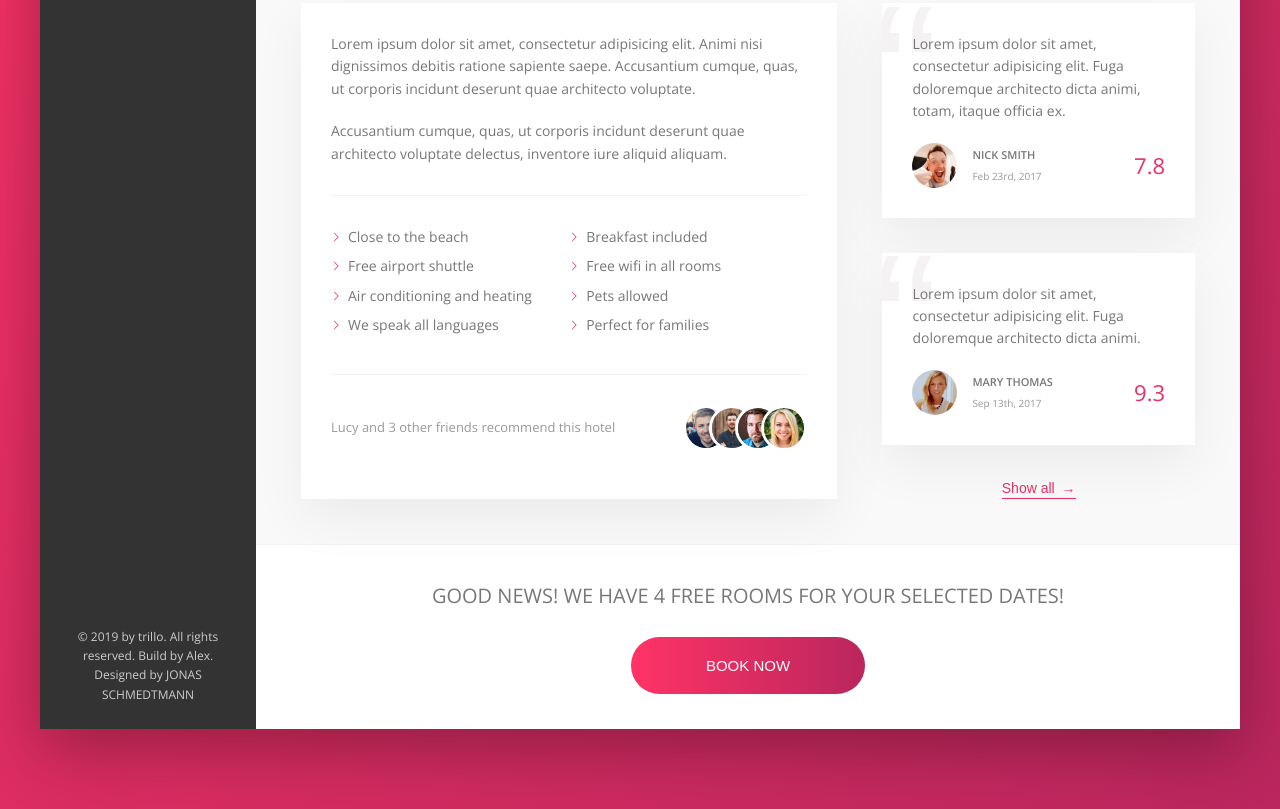
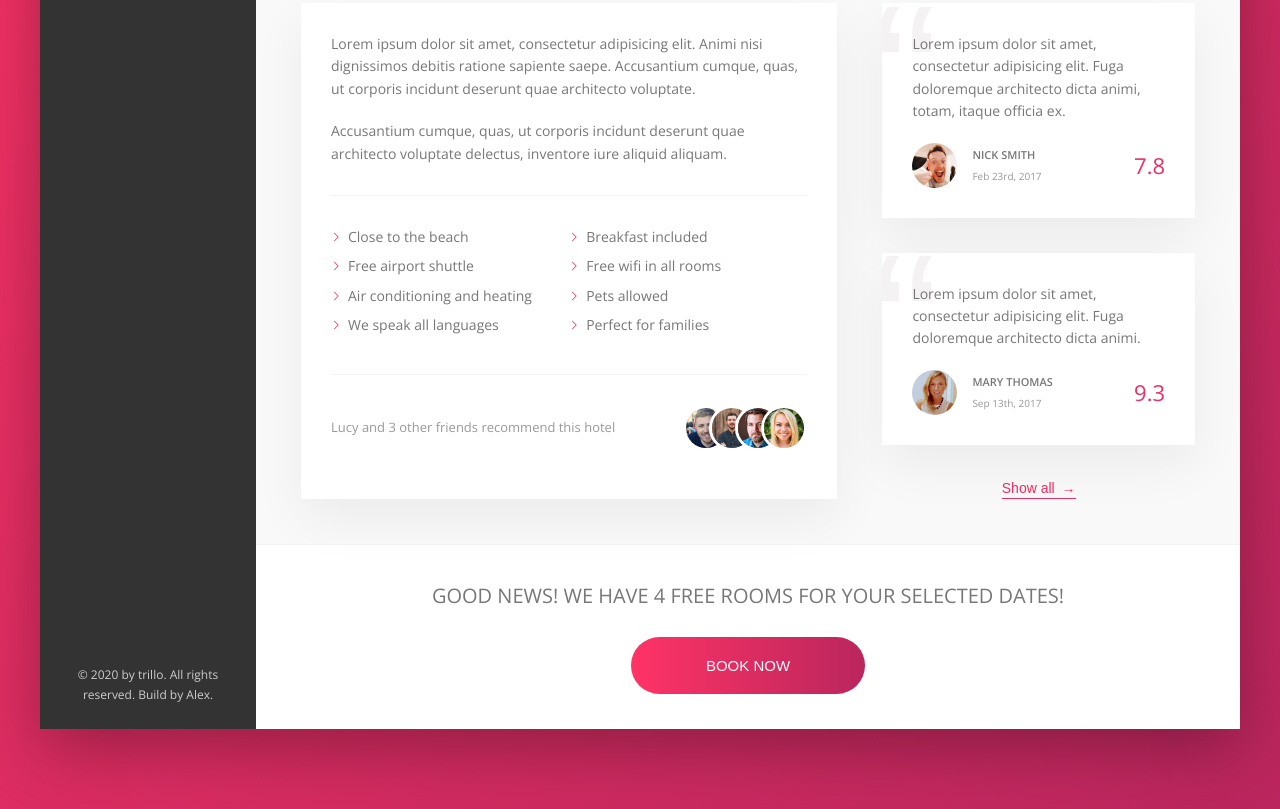
Before and after one commit to rizespb/study-JS-trillo, a website: page index.html in a window 1280 px wide. Shown: the part 644-1453 px from the top of the page. Drawn offline with nearby package versions, Linux system fonts and the light colour scheme.

Commit message:
Update index.html

```diff
--- a/index.html
+++ b/index.html
@@ -85,7 +85,7 @@
                     </ul>
 
                     <div class="legal">
-                        &copy; 2019 by trillo. All rights reserved. Build by Alex. Designed by <a href="https://www.codingheroes.io/" class="legal__link" rel="nofollow">JONAS SCHMEDTMANN</a>
+                        &copy; 2020 by trillo. All rights reserved. Build by Alex.
                     </div>
                 </nav>
 
```
